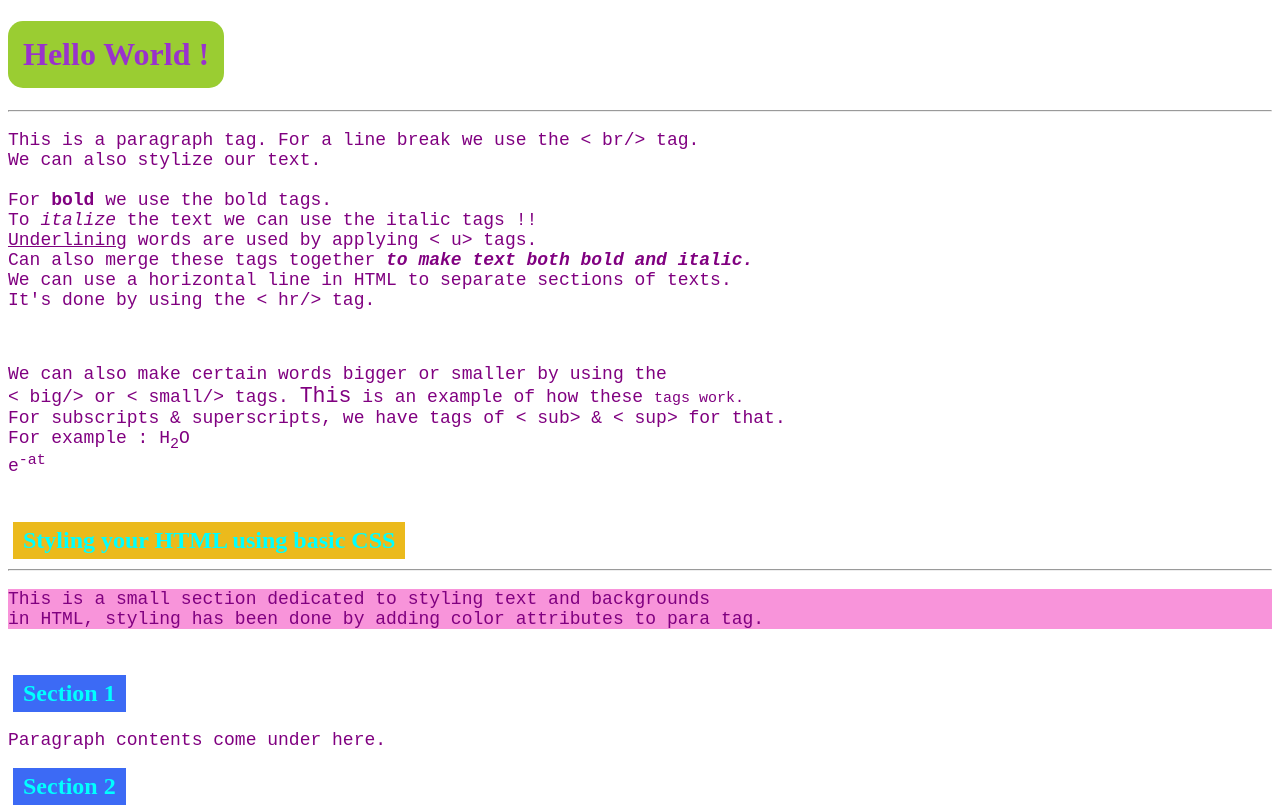
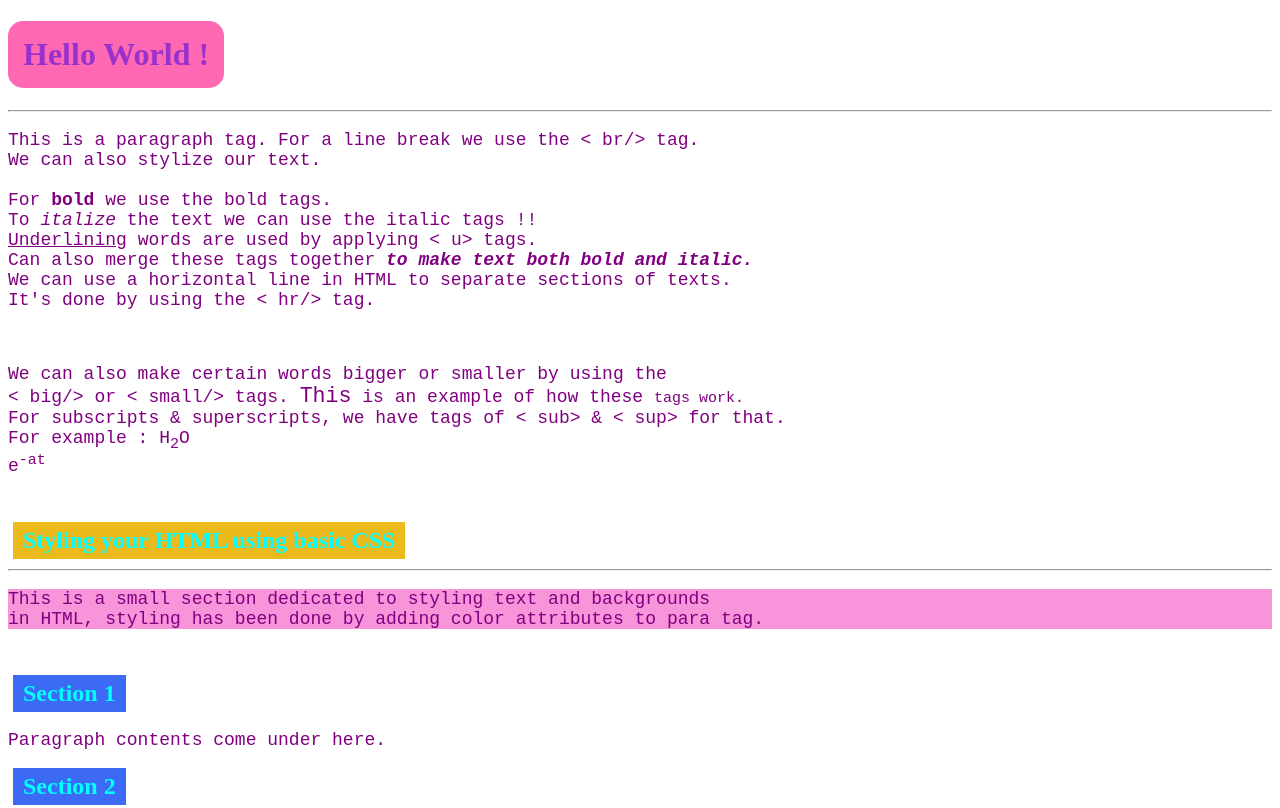
Before and after one commit to AlexJMercer/Web-Development-PlayGround, a plain HTML site: page Intro.html in a window 1280 px wide. Shown: the top 808 px of the page. Drawn offline with Linux system fonts and the light colour scheme; a script that the page names is missing.

Commit message:
Isa said Hot Pink

```diff
--- a/Intro.css
+++ b/Intro.css
@@ -33,7 +33,7 @@ priority over other elements.
     text-align: center;
     padding: 15px;
     border-radius: 15px;
-    background-color: yellowgreen;
+    background-color: hotpink;
     width:fit-content;
 
 }
```
